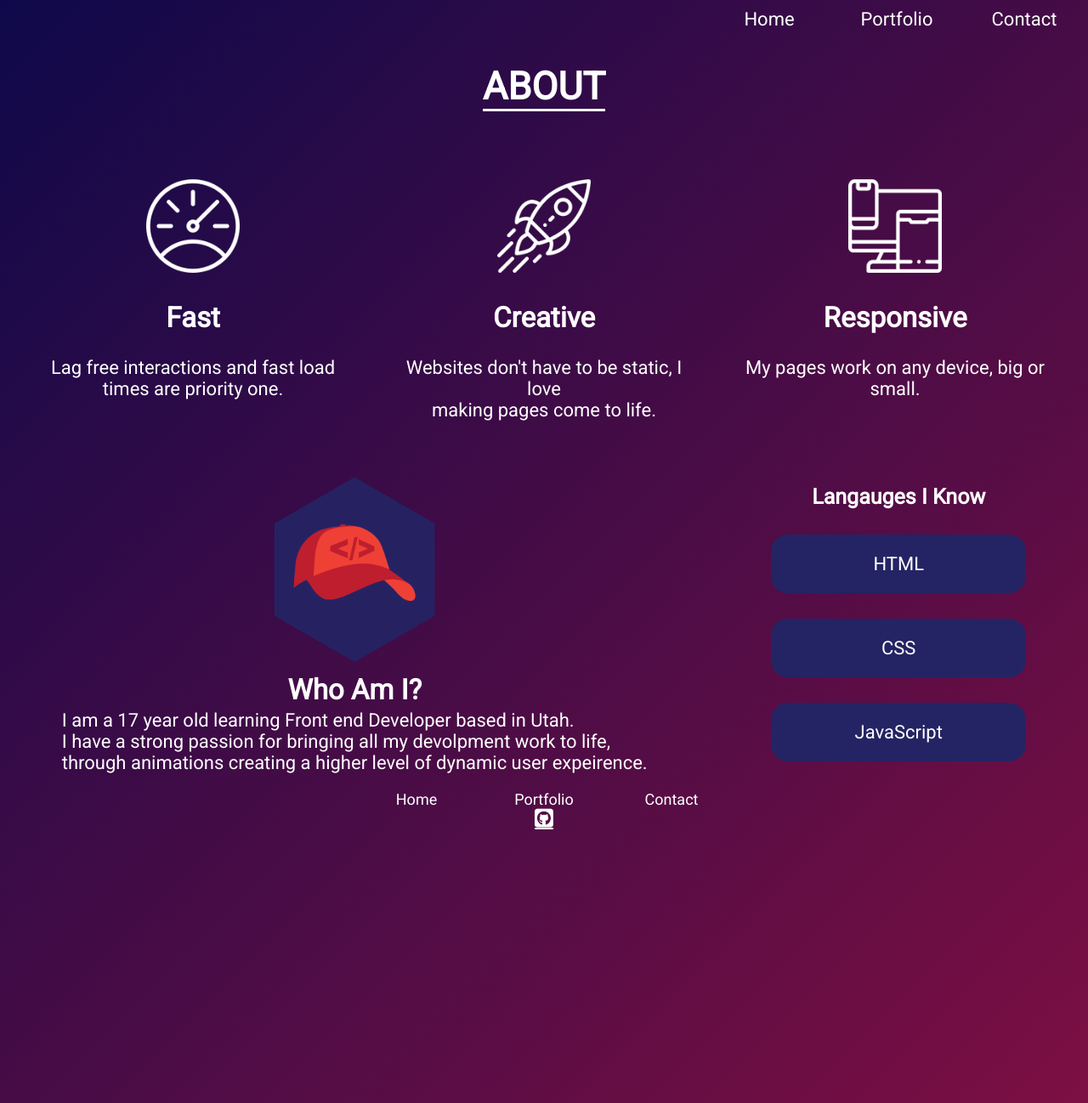
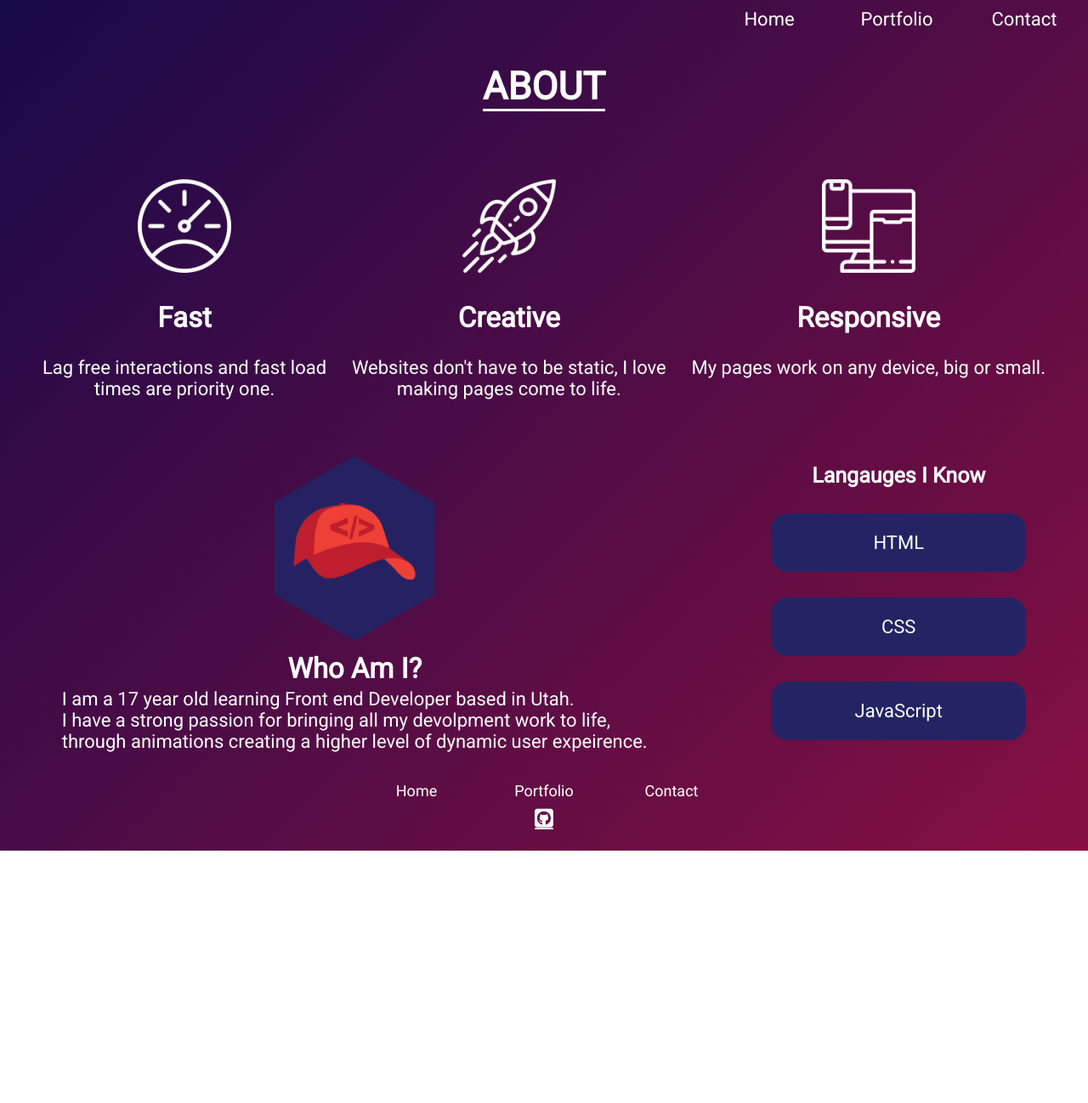
Before and after one commit to Uber-Monkey/Portfolio, a plain HTML site: page about.html in a window 1280 px wide. Shown: the top 1298 px of the page at 85% size. After the commit the page ends 1001 px from the top, so only its background shows below. Drawn offline with Linux system fonts and the light colour scheme.

Commit message:
Added Styles

```diff
--- a/about.css
+++ b/about.css
@@ -1,5 +1,5 @@
 body {
-overflow: hidden;
+/* overflow: hidden; */
 margin:0px;
 padding: 0px;
 font-family: 'Roboto', sans-serif;
@@ -85,7 +85,7 @@ color: white;
     font-size: 22px;
 }
 
-.nipple {
+.icon-item {
     width:30%;
 }
 
@@ -97,7 +97,8 @@ color: white;
 
 .desc-logo img{
     height: 250px;
-    width: 250px;
+    width: 25
+    0px;
     margin: 0 auto;
     display: flex;
     justify-content: center;
@@ -139,7 +140,7 @@ color: white;
 
 .footer {
     margin: 0 auto;
-    padding-bottom: 300px;
+    padding-top: 15px;
 }
 
 .footer-links a{
@@ -176,6 +177,7 @@ color: white;
 }
 
 .icon-link a{
+    padding-top: 10px;
     display: flex;
     justify-content: center;
     color: white;
```
Also changed, not shown: portfolio.html (+1 -1 lines).
